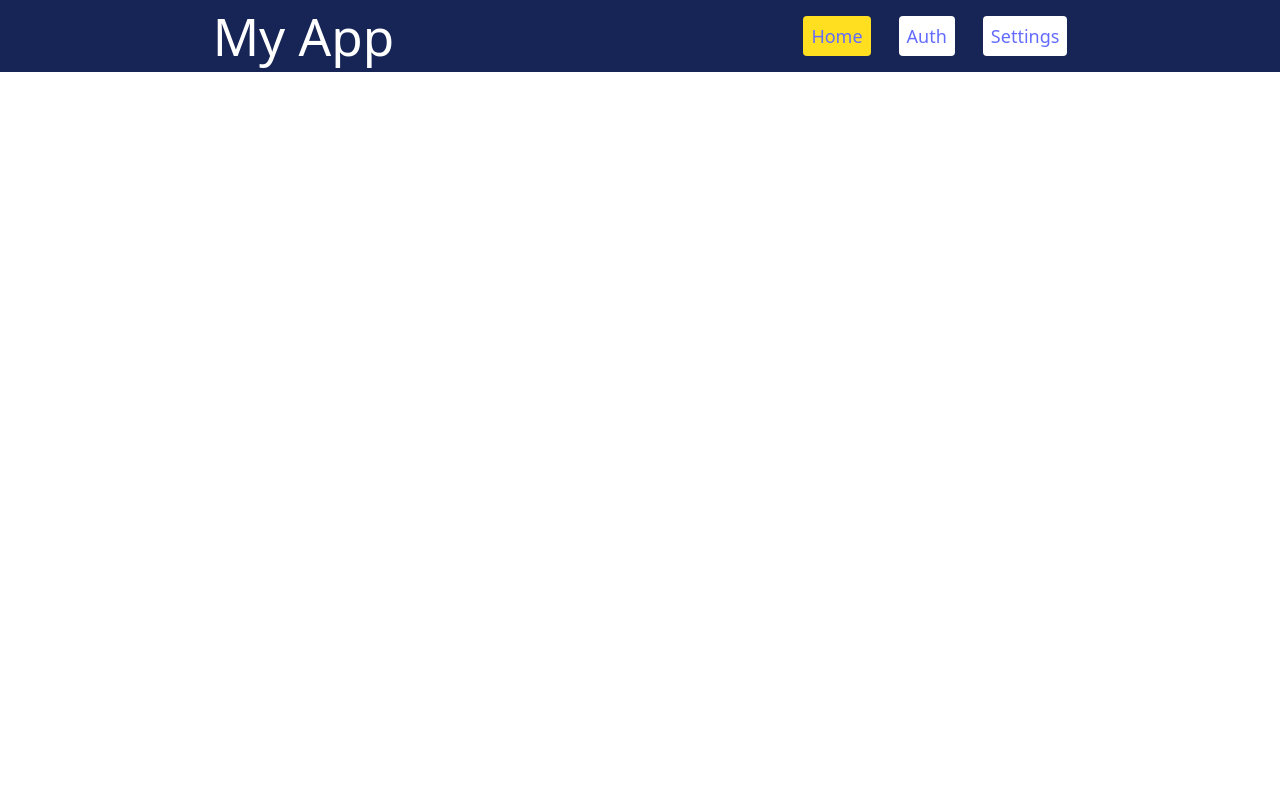
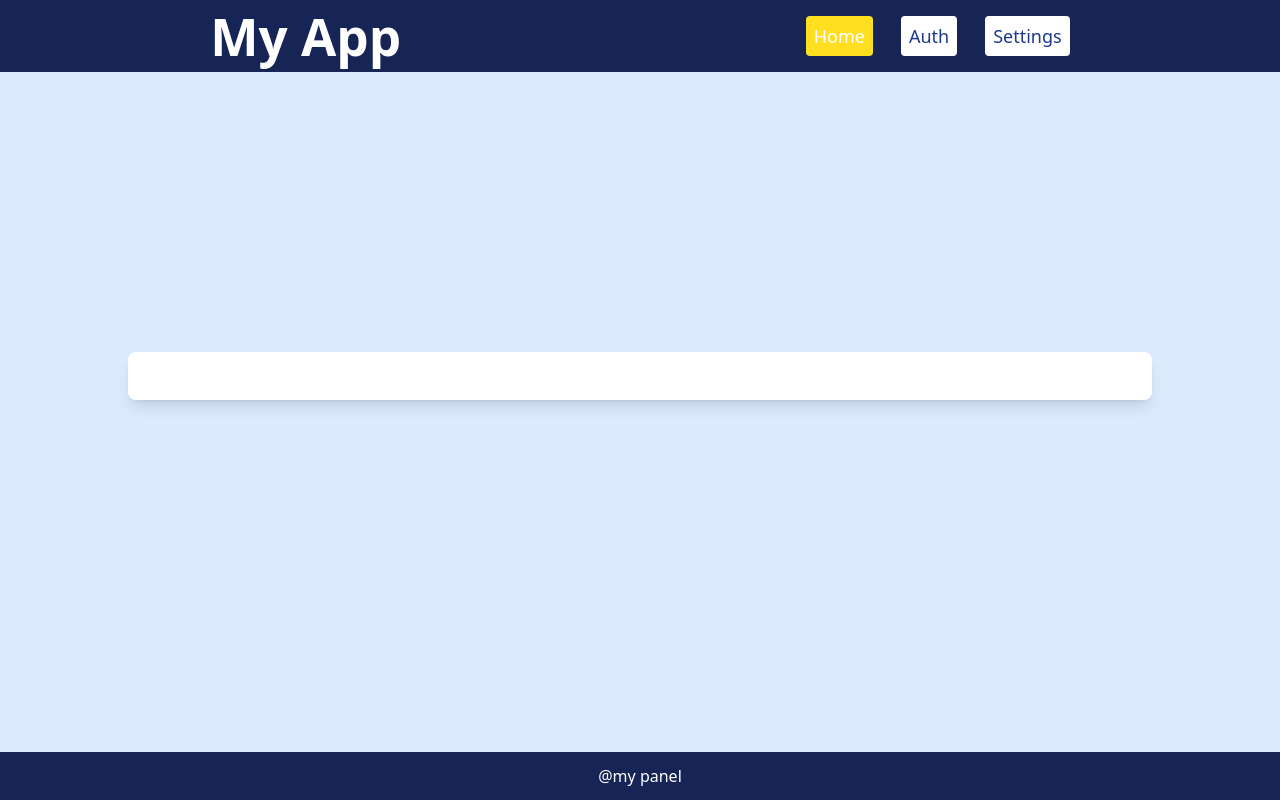
Before and after one commit to frau-azadeh/react-form, a React (Vite) app: page / in a window 1280 px wide. Built offline with nearby package versions, Linux system fonts and the light colour scheme.

Commit message:
finish  layout

```diff
--- /dev/null
+++ b/src/components/Footer.tsx
@@ -0,0 +1,11 @@
+import React from 'react'
+
+const Footer:React.FC = () => {
+  return (
+    <footer className="w-full bg-blue-950 text-white text-center py-3 mt-auto">
+        <p >@my panel</p>
+    </footer>
+)
+}
+
+export default Footer
--- a/src/components/Layout.tsx
+++ b/src/components/Layout.tsx
@@ -1,17 +1,26 @@
-import { ReactNode } from 'react'
-import Header from './Header';
+import { ReactNode } from "react";
+import Header from "./Header";
+import Footer from "./Footer";
 
-interface LayoutProps{
-    children: ReactNode;
-}
-const Layout = ({children} : LayoutProps) => {
-  return (
-    <div>
-        <Header/>
-        <main className='flex-1 container mx-auto p-6'>{children}</main>
-        <footer></footer>
-    </div>
-  )
+interface LayoutProps {
+  children: ReactNode;
 }
 
+const Layout = ({ children }: LayoutProps) => {
+  return (
+    <div className="min-h-screen flex flex-col bg-blue-100">
+      <Header />
+
+      <main className="flex-grow flex justify-center items-center ">
+        <div
+          className="bg-white p-6 rounded-lg shadow-lg w-[clamp(300px,80%,1200px)] min-h-full flex flex-col"
+          >
+          {children}
+        </div>
+      </main>
+      <Footer />
+    </div>
+  );
+};
+
 export default Layout;
--- a/src/index.css
+++ b/src/index.css
@@ -14,56 +14,20 @@
   -moz-osx-font-smoothing: grayscale;
 }
 
-a {
-  font-weight: 500;
-  color: #646cff;
-  text-decoration: inherit;
-}
-a:hover {
-  color: #535bf2;
-}
 
-body {
-  margin: 0;
-  display: flex;
-  place-items: center;
-  min-width: 320px;
-  min-height: 100vh;
-}
+
 
 h1 {
   font-size: 3.2em;
   line-height: 1.1;
 }
 
-button {
-  border-radius: 8px;
-  border: 1px solid transparent;
-  padding: 0.6em 1.2em;
-  font-size: 1em;
-  font-weight: 500;
-  font-family: inherit;
-  background-color: #1a1a1a;
-  cursor: pointer;
-  transition: border-color 0.25s;
-}
-button:hover {
-  border-color: #646cff;
-}
-button:focus,
-button:focus-visible {
-  outline: 4px auto -webkit-focus-ring-color;
-}
+
 
 @media (prefers-color-scheme: light) {
   :root {
     color: #213547;
     background-color: #ffffff;
   }
-  a:hover {
-    color: #747bff;
-  }
-  button {
-    background-color: #f9f9f9;
-  }
+
 }
```
Also changed, not shown: src/App.css (+0 -36 lines).
